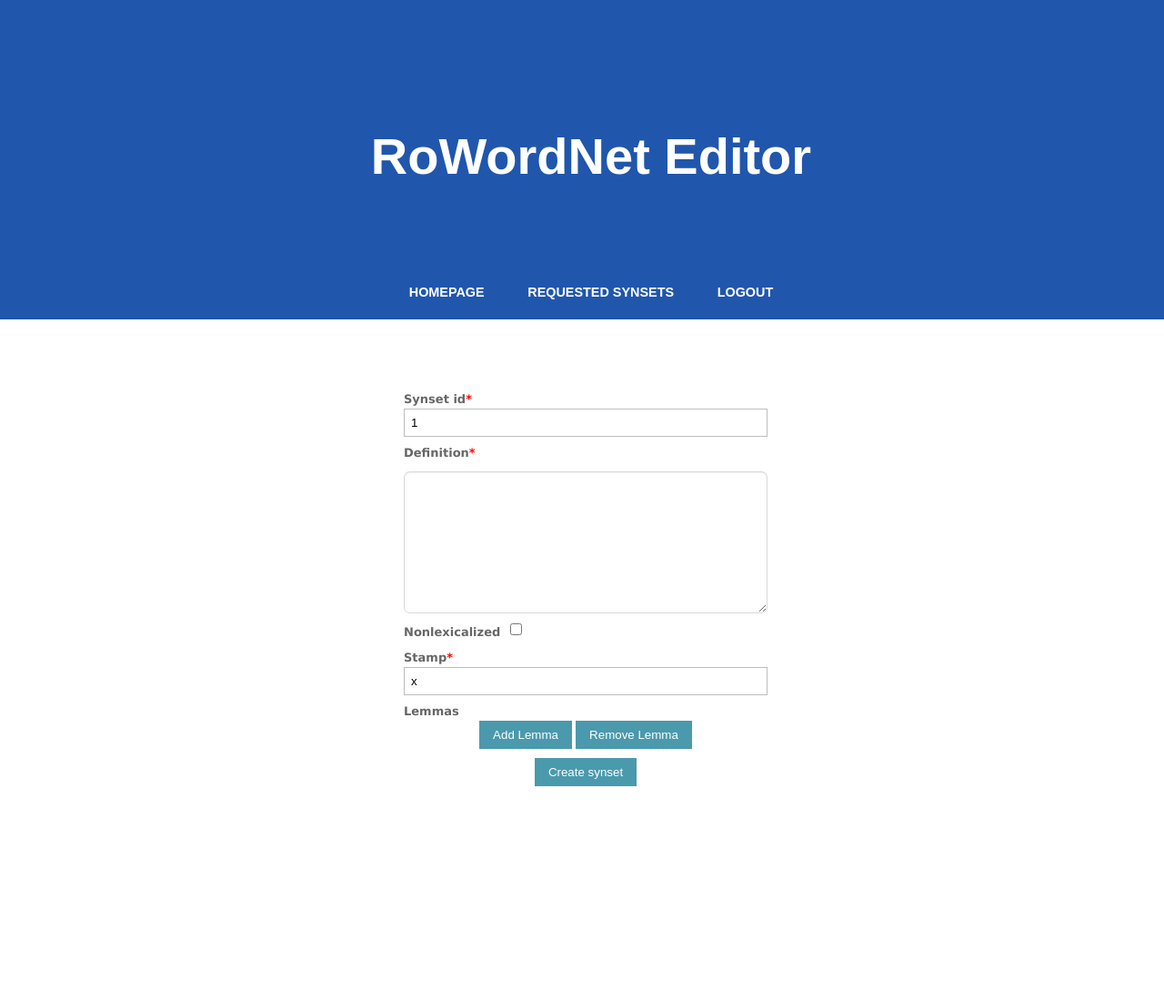
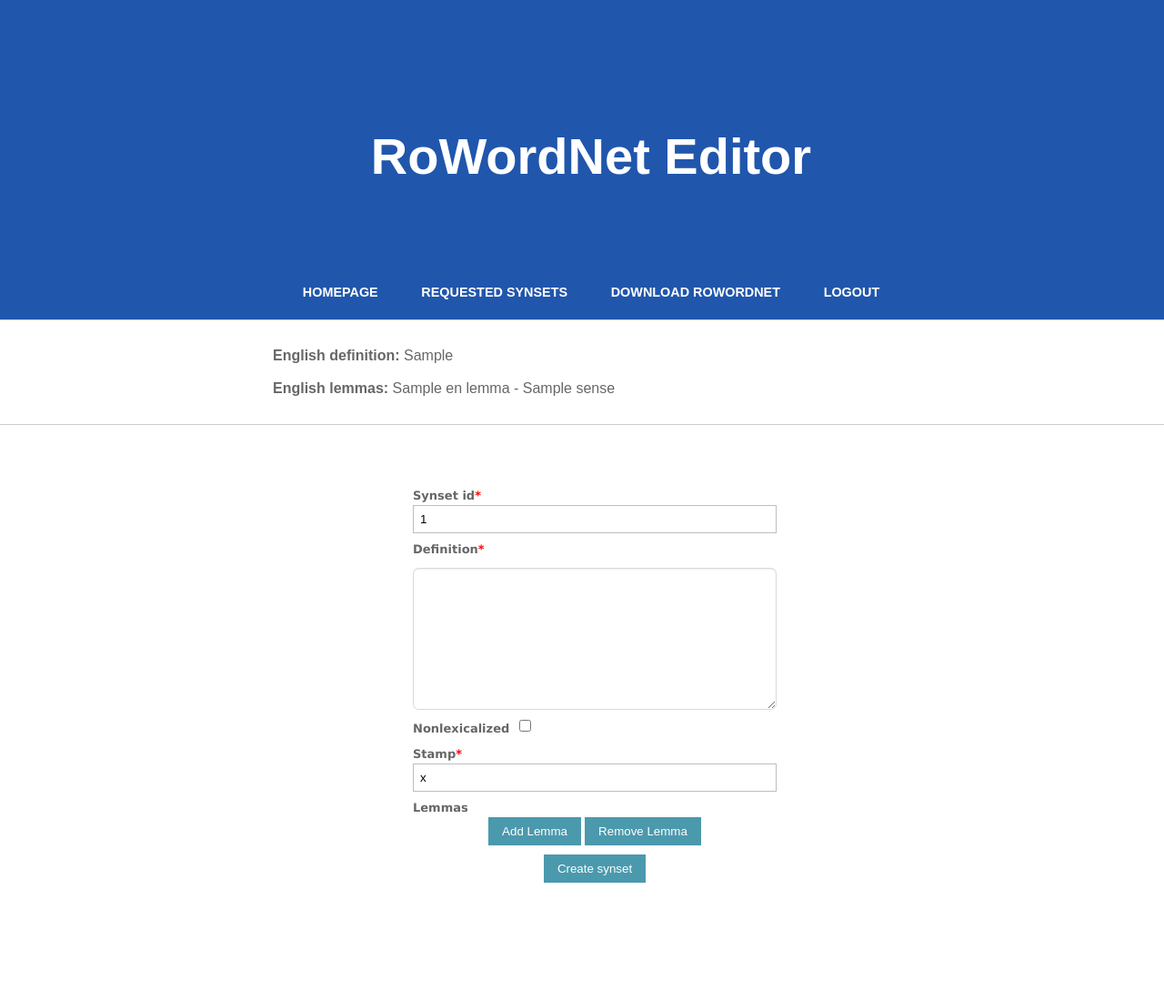
Before and after one commit to avramandrei/RoWordNet-Editor, a Flask app: template app/templates/create_synset.html in a window 1280 px wide. Shown: the whole page at 91% size. Before the commit the page ends 864 px from the top, so only its background shows below. Run offline with Flask 2, Linux system fonts and the light colour scheme; the template is opened without the code that fills it: most values are stand-ins (such as "Sample title", 1, 10 or a date in 2020); parts of the project's set-up code (start-up, migrations or seed data) failed here and were passed over.

Commit message:
Added download, edit

```diff
--- a/app/__init__.py
+++ b/app/__init__.py
@@ -1,11 +1,12 @@
 from flask import Flask
 from app.utils import en_synset_to_id
+import os
 
 print()
 
 print("Loading the Romanian WordNet...")
 from rowordnet import RoWordNet
-rown = RoWordNet("rowordnet/rowordnet.pickle")
+rown = RoWordNet(os.path.join("rowordnet", "rowordnet.pickle"))
 ro_synsets = {synset_id: rown.synset(synset_id) for synset_id in rown.synsets()}
 
 print("Loading the English WordNet...")
--- a/app/routes.py
+++ b/app/routes.py
@@ -1,11 +1,12 @@
-from app import app
-from flask import render_template
+from app import app, rown, en_synsets
+from flask import render_template, send_file
 from app.services.synsets import get_leaf_synsets, remove_requested_synsets, add_synset_to_rowordnet, get_synset_relations, save_synsets, save_lemmas
 from flask import request, redirect, url_for
 from app.services.model import users, req_synsets, req_lemmas, Synset, Lemma
 import flask
 import flask_login
 from app.services.acces_level import requires_access_level, access_levels
+import os
 
 
 @app.route('/leaf_synsets')
@@ -39,9 +40,14 @@
                 firstname = user.firstname
                 lastname = user.lastname
 
+        en_definition = en_synsets[synset_id].definition()
+        en_lemmas = [(lemma.name(), en_synsets[synset_id].name().split(".")[2]) for lemma in en_synsets[synset_id].lemmas()]
+
         return render_template("create_synset.html",
                                synset_id=synset_id,
-                               stamp=lastname + " " + firstname
+                               stamp=lastname + " " + firstname,
+                               en_definition=en_definition,
+                               en_lemmas=en_lemmas
                                )
     if request.method == "POST":
         synset_id = request.form.get("synset_id")
@@ -171,3 +177,37 @@
 
     return render_template("requested_synsets.html", requested_synsets=req_synsets,
                            requested_lemmas=req_lemmas)
+
+
+@app.route('/requested_synsets/edit_synset')
+@flask_login.login_required
+@requires_access_level(access_levels["moderator"])
+def edit_requested_synset():
+    if request.method == "GET":
+        synset_id = request.args.get("synset_id")
+
+        for synset in req_synsets:
+            if synset_id == synset.id:
+                definition = synset.definition
+                nonlexicalized = synset.nonlexicalized
+                stamp = synset.stamp
+
+        lemmas = []
+
+        for lemma in req_lemmas:
+            if lemma.synset_id == synset_id:
+                lemmas.append((lemma.name, lemma.sense))
+
+        return render_template("edit_synset.html", synset_id=synset_id, definition=definition,
+                               nonlexicalized=nonlexicalized, stamp=stamp, lemmas=lemmas)
+
+
+@app.route('/download_rowordnet')
+@flask_login.login_required
+@requires_access_level(access_levels["moderator"])
+def download_rowordnet():
+    rown.save(os.path.join("rowordnet", "rowordnet.xml"), xml=True)
+
+    rowordnet_path = os.path.join("..", "rowordnet", "rowordnet.xml")
+
+    return send_file(rowordnet_path, as_attachment=True)
--- a/app/services/synsets.py
+++ b/app/services/synsets.py
@@ -63,10 +63,7 @@
 
 
 def remove_requested_synsets(leaf_synset_ids):
-
-    req_synset_ids = [synset.id for synset in req_synsets]
-
-    req_synset_ids = set(req_synset_id[0] for req_synset_id in req_synset_ids)
+    req_synset_ids = set(synset.id for synset in req_synsets)
 
     leaf_synset_ids = leaf_synset_ids - leaf_synset_ids.intersection(req_synset_ids)
 
--- a/app/static/css/default.css
+++ b/app/static/css/default.css
@@ -667,6 +667,13 @@
 		font-weight: 700;
 	}
 
+	[id^="three-column"] #synset-info
+	{
+	    text-align: justify;
+	    max-width: 700px;
+		margin: 30px auto;
+	}
+
 	[id^="three-column"] .icon
 	{
 		position: relative;
--- a/app/static/css/form.css
+++ b/app/static/css/form.css
@@ -1,13 +1,8 @@
 .form-style-1 {
-	margin:50px auto;
+	margin:40px auto;
 	max-width: 400px;
 	padding: 20px 12px 10px 20px;
 	font: 13px "Lucida Sans Unicode", "Lucida Grande", sans-serif;
-}
-
-[id^="three-column"] .form-style-1 {
-    margin:0px;
-    margin-bottom: 15px;
 }
 
 [id^="three-column"] .container {
--- a/app/static/js/main.js
+++ b/app/static/js/main.js
@@ -1,10 +1,9 @@
-lemma_counter = 0
-
 window.onload = function() {
-    document.getElementById("lemmaCounter").value = lemma_counter
-
     var ul = document.getElementById("create_synset_ul");
     ul.removeChild(ul.lastChild)
+
+    if (document.getElementById("lemmaCounter").value == null)
+        document.getElementById("lemmaCounter").value = Number(0);
 }
 
 function isLexicalized() {
@@ -42,21 +41,24 @@
     var lemma_text = document.createElement("input");
     var lemma_sense = document.createElement("input");
 
+    lemma_counter = document.getElementById("lemmaCounter").value;
+
     lemma_text.type = "text";
     lemma_text.classList.add("field-divided");
+    lemma_text.placeholder = "name";
     lemma_text.name = "lemma_" + lemma_counter + "_name";
     lemma_text.id = "lemma_" + lemma_counter + "_name";
     lemma_text.size = 10;
+    lemma_text.innerHTML += " ";
 
     lemma_sense.type = "text";
+    lemma_sense.placeholder = "sense";
     lemma_sense.classList.add("field-divided");
     lemma_sense.name = "lemma_" + lemma_counter + "_sense";
     lemma_sense.id = "lemma_" + lemma_counter + "_sense";
     lemma_sense.size = 3;
 
-    lemma_counter += 1
-
-    document.getElementById("lemmaCounter").value = lemma_counter
+    document.getElementById("lemmaCounter").value = Number(document.getElementById("lemmaCounter").value) + 1;
 
     var ul = document.getElementById("create_synset_ul");
     submit = ul.lastChild
@@ -76,7 +78,5 @@
     ul.removeChild(ul.lastChild)
     ul.appendChild(submit)
 
-    lemma_counter -= 1
-
-    document.getElementById("lemmaCounter").value = lemma_counter
+    document.getElementById("lemmaCounter").value -=1
 }
--- a/app/templates/base.html
+++ b/app/templates/base.html
@@ -31,6 +31,8 @@
                                 <li><a href="/requested_synsets">Requested synsets</a></li>
                             {% endif %}
 
+                            <li><a href="/download_rowordnet">Download RoWordNet</a></li>
+
                             <li><a href="/logout">Logout</a> </li>
                         </ul>
                      </div>
--- a/app/templates/create_synset.html
+++ b/app/templates/create_synset.html
@@ -2,6 +2,24 @@
 
 {% block content %}
 
+    <div id="three-column0" class="container">
+        <div id="synset-info">
+            <b>English definition:</b> {{en_definition}}
+
+            <br><br>
+
+            <b>English lemmas: </b>
+            {% for (name, sense) in en_lemmas %}
+                {% if loop.index0 == en_lemmas|length - 1 %}
+                    {{name}} - {{sense}}
+                {% else %}
+                    {{name}} - {{sense}},
+                {% endif %}
+            {% endfor %}
+        </div>
+    </div>
+
+    <div id="three-column1" class="container">
         <form action="create_synset" method="post">
             <ul class="form-style-1" id="create_synset_ul">
                 <input type="hidden" name="lemma_counter" id="lemmaCounter">
@@ -33,8 +51,9 @@
                 </li>
 
                 <li><input type='submit' name='submit' value="Create synset"/></li>
-
             </ul>
         </form>
+    </div>
+
 
 {% endblock %}
--- a/app/templates/requested_synsets.html
+++ b/app/templates/requested_synsets.html
@@ -42,6 +42,7 @@
                     <ul class="form-style-1">
                         <li>
                             <input type="button" onclick="location.href='/requested_synsets/accept_synset?synset_id={{synset.id}}';" value="Accept" />
+                            <input type="button" onclick="location.href='/requested_synsets/edit_synset?synset_id={{synset.id}}';" value="Edit" />
                             <input type="button" onclick="location.href='/requested_synsets/reject_synset?synset_id={{synset.id}}';" value="Reject" />
                         </li>
                     </ul>
```
Also changed, not shown: app/templates/edit_synset.html (added, +45 -0 lines), 2 other files. Lines whose indentation alone changed are shown as unchanged.
